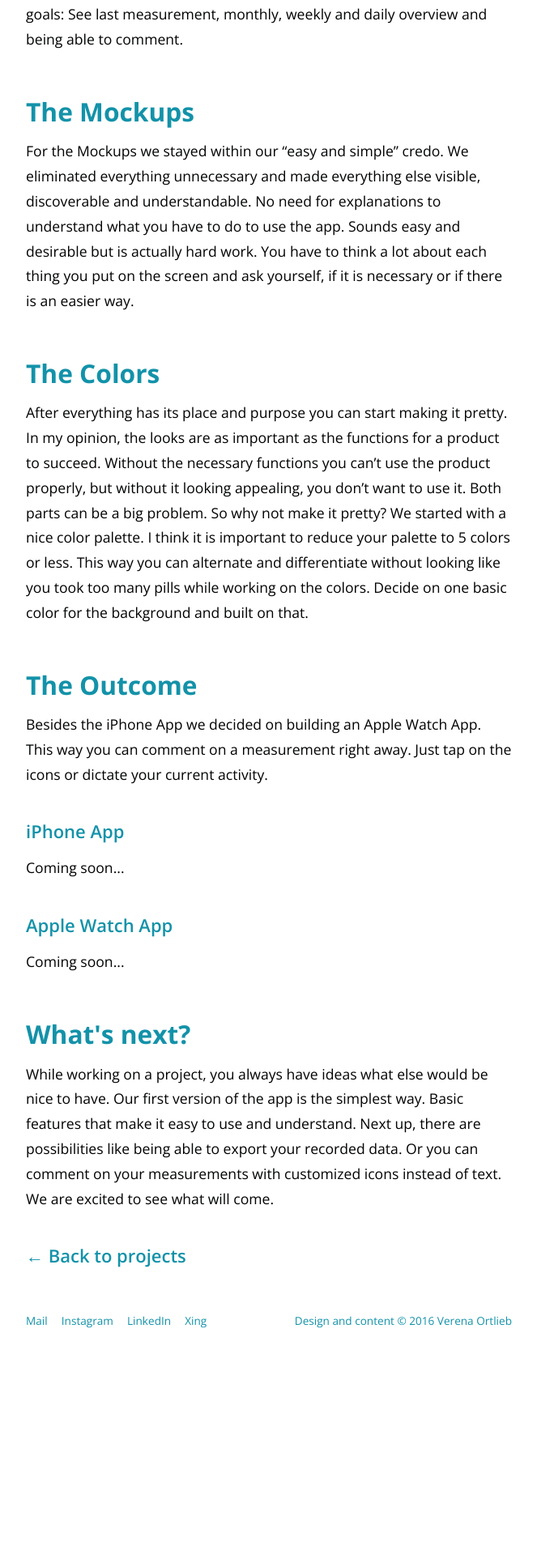
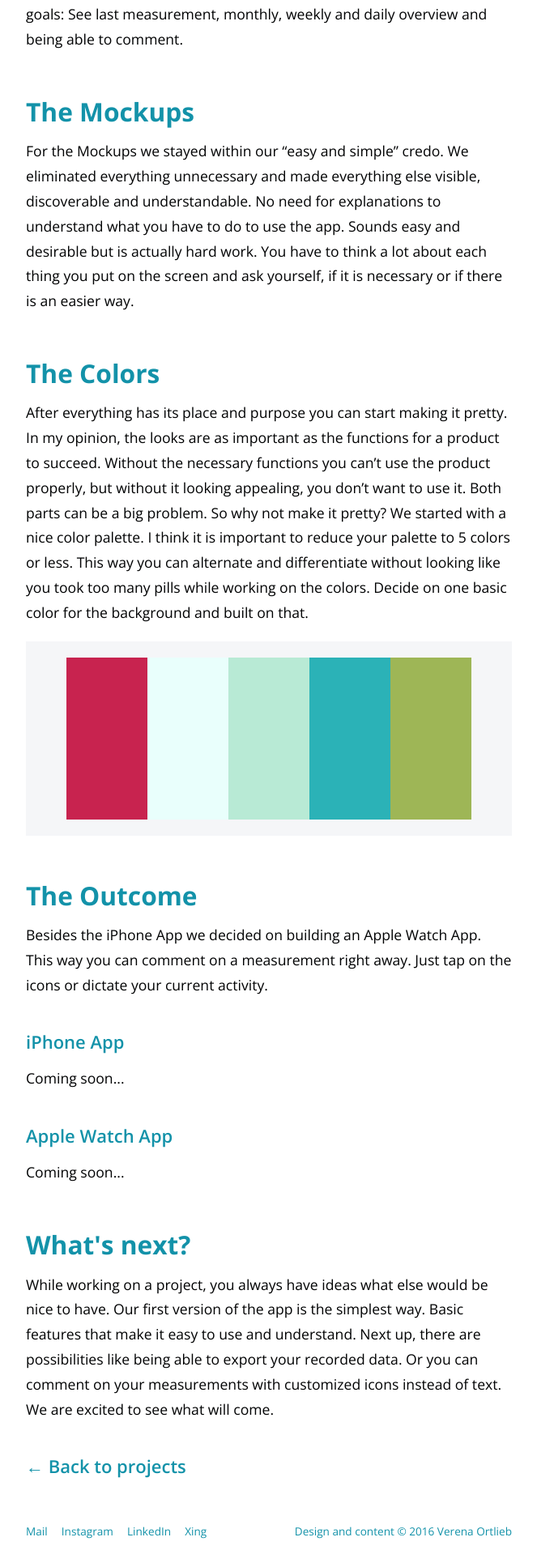
Before and after one commit to Verena-von-O/verena-von-o.github.io, a Jekyll site: the page built from project-heart-app.html, in a window 1280 px wide. Shown: the part 1295-3209 px from the top of the page at 81% size, without its empty margins (308-971 px from the left). Built offline with Jekyll 4.4.1, drawn with Linux system fonts in a browser that asks for light colours; before the commit the page ends 2949 px from its top, so only the background shows below that.

Commit message:
add color platte on heart rate app

```diff
--- a/project-heart-app.html
+++ b/project-heart-app.html
@@ -40,9 +40,9 @@
     <h3>The Colors</h3>
     <p>After everything has its place and purpose you can start making it pretty. In my opinion, the looks are as important as the functions for a product to succeed. Without the necessary functions you can’t use the product properly, but without it looking appealing, you don’t want to use it. Both parts can be a big problem. So why not make it pretty? We started with a nice color palette. I think it is important to reduce your palette to 5 colors or less. This way you can alternate and differentiate without looking like you took too many pills while working on the colors. Decide on one basic color for the background and built on that.
     </p>
-    <!-- <div class="box-subproject-img">
-      <img src="img/heartrate-color.png" alt="">
-    </div> -->
+    <div class="box-subproject-img">
+      <img src="img/heartrate-color.png" alt="Color Palette">
+    </div>
 
     <h3>The Outcome</h3>
     <p>Besides the iPhone App we decided on building an Apple Watch App. This way you can comment on a measurement right away. Just tap on the icons or dictate your current activity.</p>
```
Also changed, not shown: img/heartrate-color.png, img/heartrate-mockup.png.
